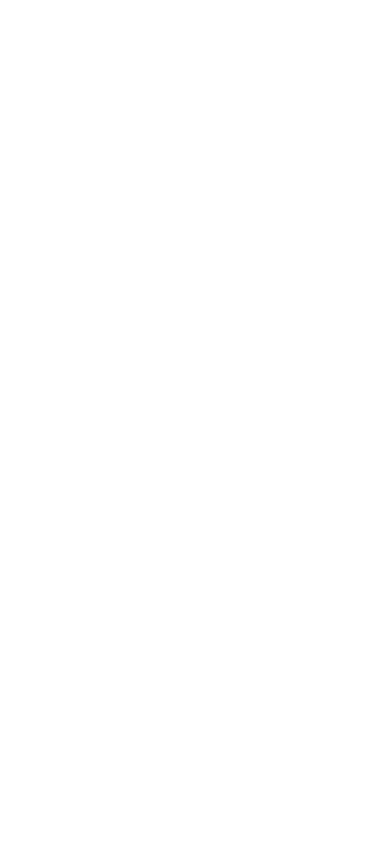
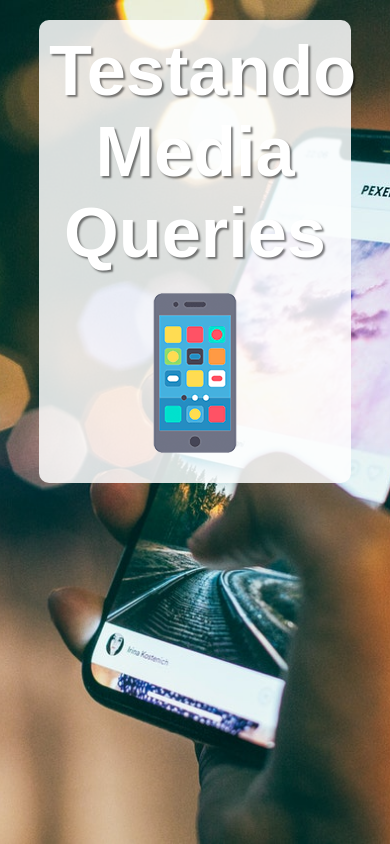
Before and after one commit to capeloo/html-css, a plain HTML site: page exercicios/ex026/mq004/index.html in a window 390 px wide. Drawn offline with Linux system fonts and the light colour scheme.

Commit message:
mobile first

```diff
--- a/exercicios/ex026/mq004/index.html
+++ b/exercicios/ex026/mq004/index.html
@@ -4,9 +4,18 @@
     <meta charset="UTF-8">
     <meta http-equiv="X-UA-Compatible" content="IE=edge">
     <meta name="viewport" content="width=device-width, initial-scale=1.0">
-    <title>Media query</title>
+    <title>Media Query</title>
+    <link rel="stylesheet" href="style.css" media="all">
+    <link rel="stylesheet" href="estilos/media-query.css">
 </head>
 <body>
-
+    <main>
+        <h1>Testando Media Queries</h1>
+        <img id="phone" src="imagens/icon-phone.png" alt="Acessando via smartphone">
+        <img id="tablet" src="imagens/icon-tablet.png" alt="Acessando via tablet">
+        <img id="print" src="imagens/icon-print.png" alt="Versão para impressão">
+        <img id="desktop" src="imagens/icon-pc.png" alt="Versão para desktop">
+        <img id="tv" src="imagens/icon-tv.png" alt="Versão para TV">
+    </main>
 </body>
 </html>
--- /dev/null
+++ b/exercicios/ex026/mq004/style.css
@@ -0,0 +1,48 @@
+@charset "UTF-8";
+
+/* Versão mobile first */
+
+* {
+    font-family: Arial, Helvetica, sans-serif;
+    font-size: 1.3em;
+    margin: 0px;
+    padding: 0px;
+    box-sizing: border-box;
+}
+
+html {
+    height: 100vh;
+}
+
+body {
+    background: black url(imagens/back-phone.jpg) no-repeat;
+    background-size: cover;
+    background-position: center center;
+}
+
+main {
+    background-color: rgba(255, 255, 255, 0.842);
+    width: 80vw;
+    margin: auto;
+    margin-top: 20px;
+    border-radius: 10px;
+    padding: 10px;
+}
+
+h1 {
+    text-align: center;
+    color: white;
+    font-size: 2em;
+    text-shadow: 2px 2px 2px rgba(0, 0, 0, 0.507);
+}
+
+img {
+    display: block;
+    margin: auto;
+}
+
+img#phone { display: block; }
+img#tablet { display: none; }
+img#print { display: none; }
+img#desktop { display: none; }
+img#tv { display: none; }
```
Also changed, not shown: exercicios/ex026/mq004/estilos/media-query.css (added, +7 -0 lines).
